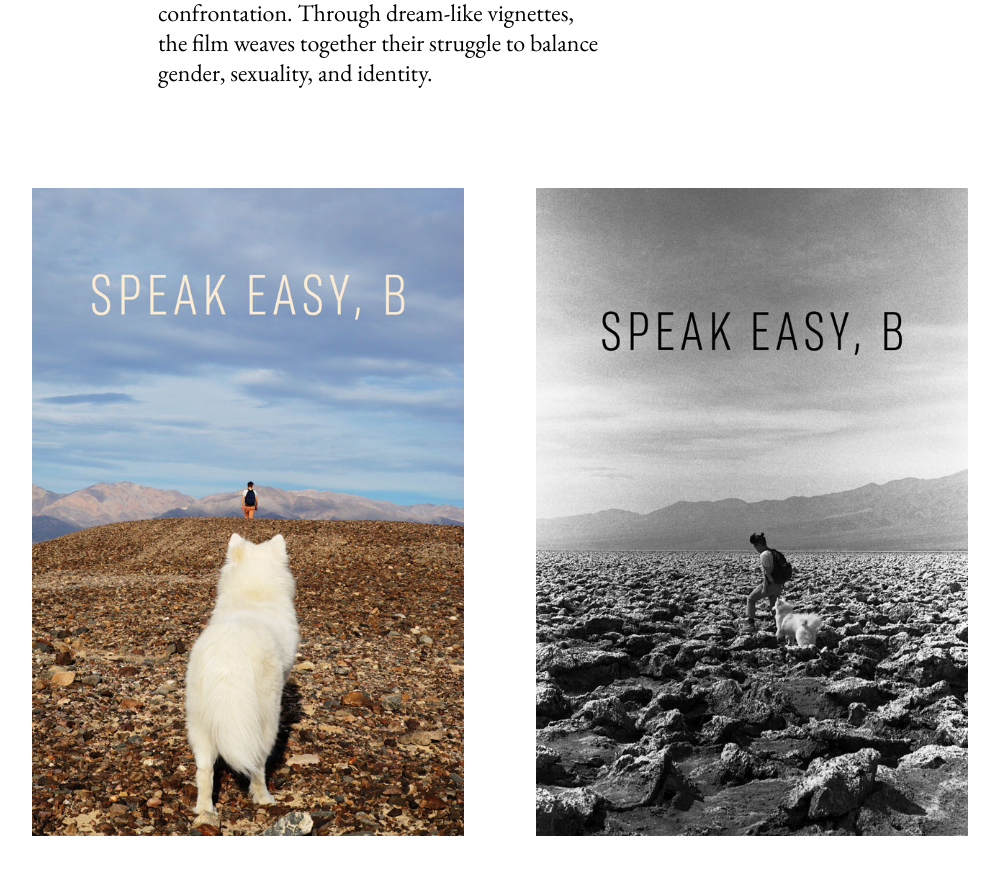
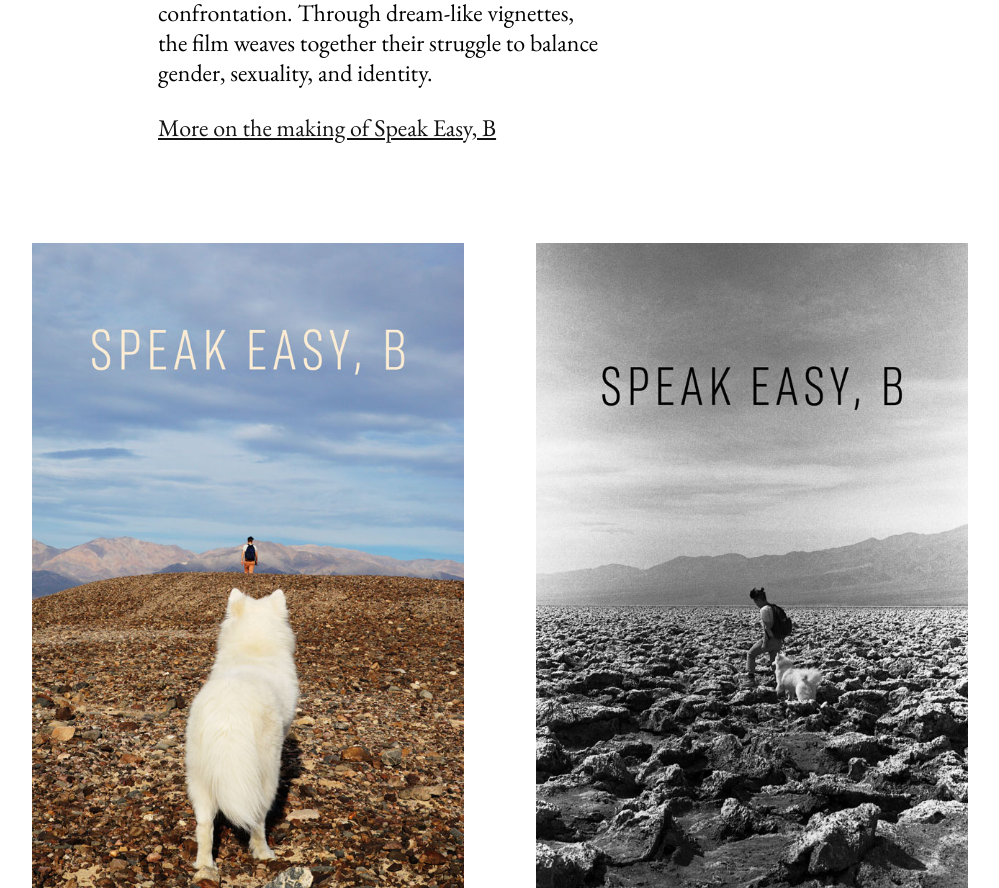
Before and after one commit to chrisintae/speak-easy-b-movie-react, a React (Create React App) app: page / in a window 1280 px wide. Shown: the part 1637-2525 px from the top of the page, without its empty margins (152-1151 px from the left). Built offline with nearby package versions, Linux system fonts and the light colour scheme.

Commit message:
update story section

```diff
--- a/src/components/Story.js
+++ b/src/components/Story.js
@@ -22,6 +22,16 @@
 						the desert serving as the stage for poetic confrontation. Through dream-like vignettes, the film
 						weaves together their struggle to balance gender, sexuality, and identity.
 					</p>
+
+					<p>
+						<a
+							target='_blank'
+							rel='noopener noreferrer'
+							href='https://www.seedandspark.com/fund/speakeasyb'
+						>
+							More on the making of Speak Easy, B
+						</a>
+					</p>
 				</div>
 
 				<div className='story-desc-col-right'>
--- a/src/style/components/_story.scss
+++ b/src/style/components/_story.scss
@@ -34,6 +34,14 @@
 
 		p {
 			font-family: $serif;
+
+			&:last-child {
+				padding-top: 25px;
+			}
+
+			a {
+				color: $black;
+			}
 		}
 	}
 
```
